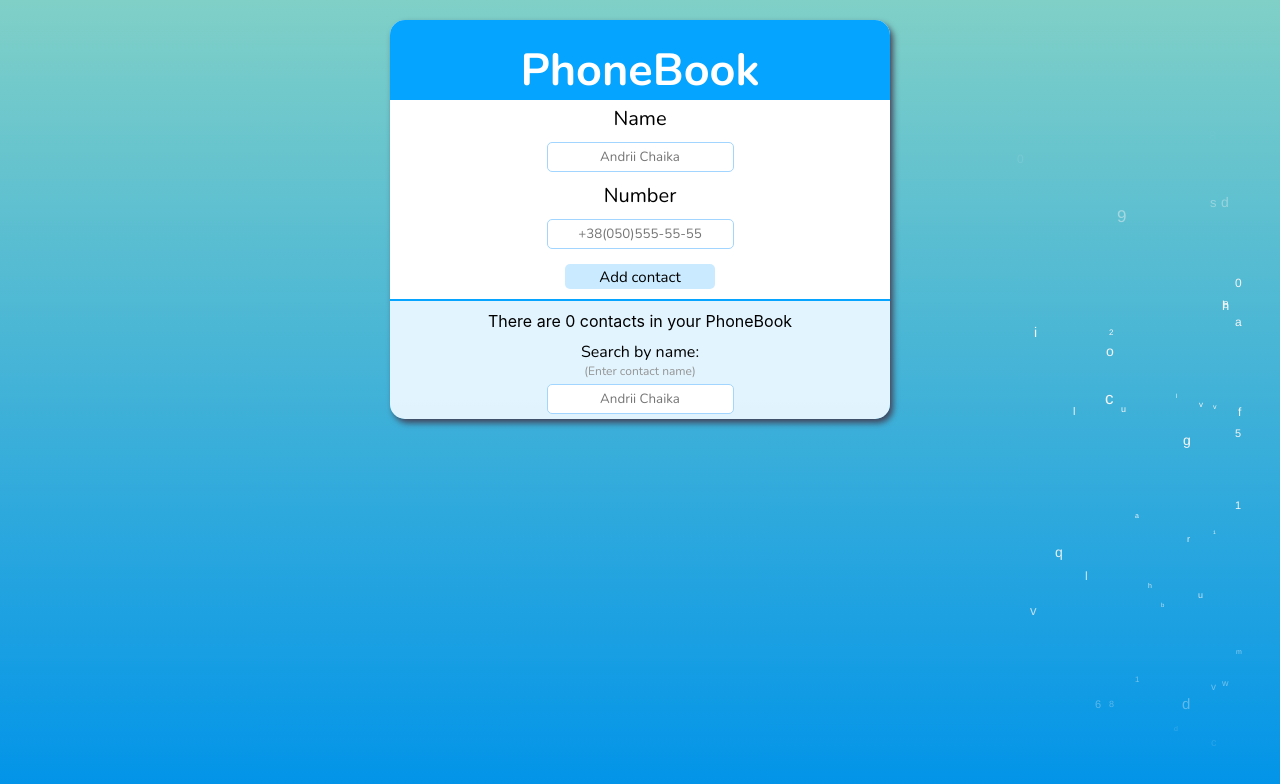
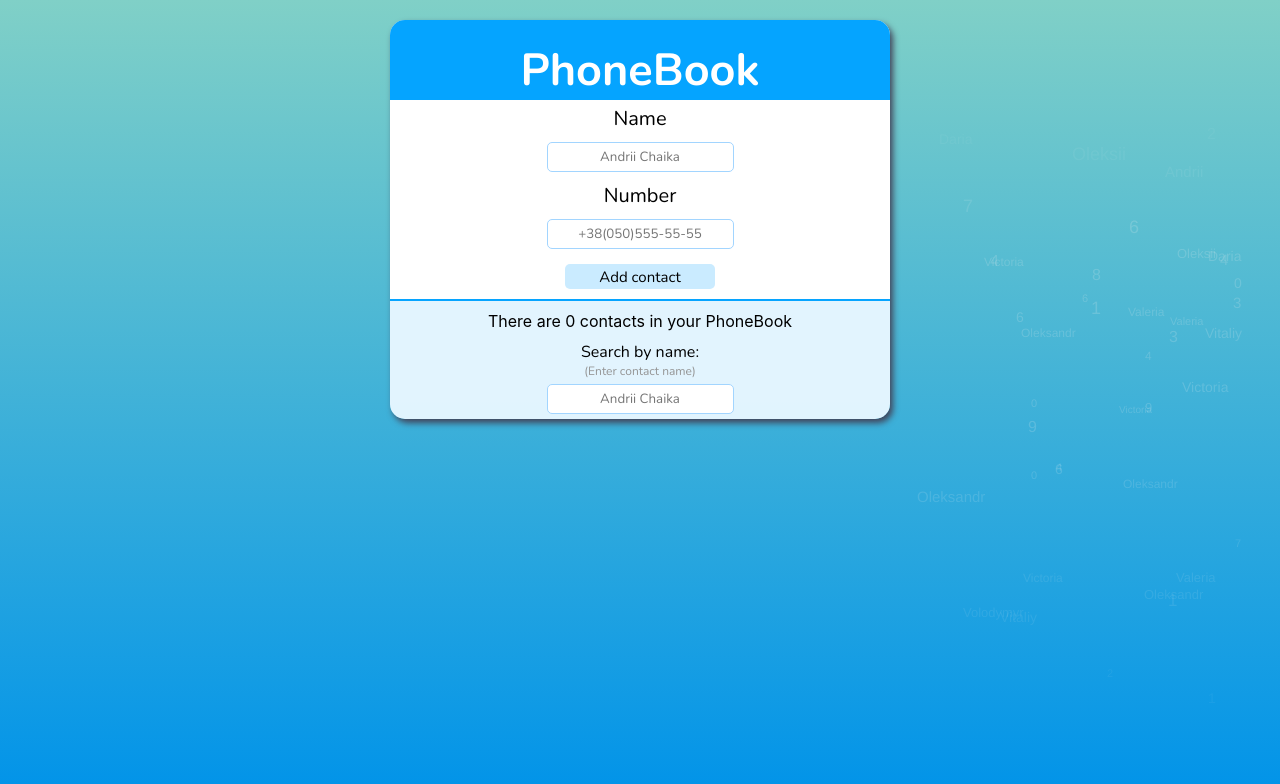
Before and after one commit to ChaikAndrew/goit-react-hw-03-phonebook, a React (Create React App) app: page / in a window 1280 px wide. Shown: the top 784 px of the page. Built offline with nearby package versions, Linux system fonts and the light colour scheme.

Commit message:
refactoring animation

```diff
--- a/src/components/animation.js
+++ b/src/components/animation.js
@@ -1,32 +1,6 @@
 // 'use strict';
 var app = {
   chars: [
-    'a',
-    'b',
-    'c',
-    'd',
-    'e',
-    'f',
-    'g',
-    'h',
-    'i',
-    'j',
-    'k',
-    'l',
-    'm',
-    'n',
-    'o',
-    'p',
-    'q',
-    'r',
-    's',
-    't',
-    'u',
-    'v',
-    'w',
-    'x',
-    'y',
-    'z',
     '0',
     '1',
     '2',
@@ -37,12 +11,23 @@ var app = {
     '7',
     '8',
     '9',
+    'Andrii',
+    'Oleksandr',
+    'Valeria',
+    'Pasha',
+    'Daria',
+    'Victoria',
+    'Alex',
+    'Vitaliy',
+    'Volodymyr',
+    'Oleksii',
   ],
 
   init: function () {
     app.container = document.createElement('div');
     app.container.className = 'animation-container';
     document.body.appendChild(app.container);
+    /*інтервал між літерами (іменами)*/
     window.setInterval(app.add, 100);
   },
 
@@ -54,7 +39,8 @@ var app = {
 
   animate: function (element) {
     var character = app.chars[Math.floor(Math.random() * app.chars.length)];
-    var duration = Math.floor(Math.random() * 15) + 1;
+
+    var duration = Math.floor(Math.random() * 10) + 1;
     var offset = Math.floor(Math.random() * (35 - duration * 2)) + 3;
     var size = 5 + (15 - duration);
     element.style.cssText =
--- a/src/index.css
+++ b/src/index.css
@@ -46,11 +46,10 @@ p {
 
 .animation-container span {
   position: absolute;
-  color: whitesmoke;
+  color: rgba(245, 245, 245, 0.174);
   display: block;
   font-size: 18px;
   font-family: 'Helvetica';
-  /* text-shadow: 0 0 1px white; */
   user-select: none;
   pointer-events: none;
   cursor: default;
@@ -58,7 +57,7 @@ p {
   opacity: 0;
   top: 0;
   will-change: transform, opacity;
-  animation-timing-function: ease-out;
+  animation-timing-function: cubic-bezier(0.17, 0.67, 0.83, 0.67);
   animation-name: move;
 }
 
@@ -74,7 +73,7 @@ p {
     opacity: 1;
   }
   75% {
-    opacity: 0;
+    opacity: 1;
   }
   100% {
     opacity: 0;
```
